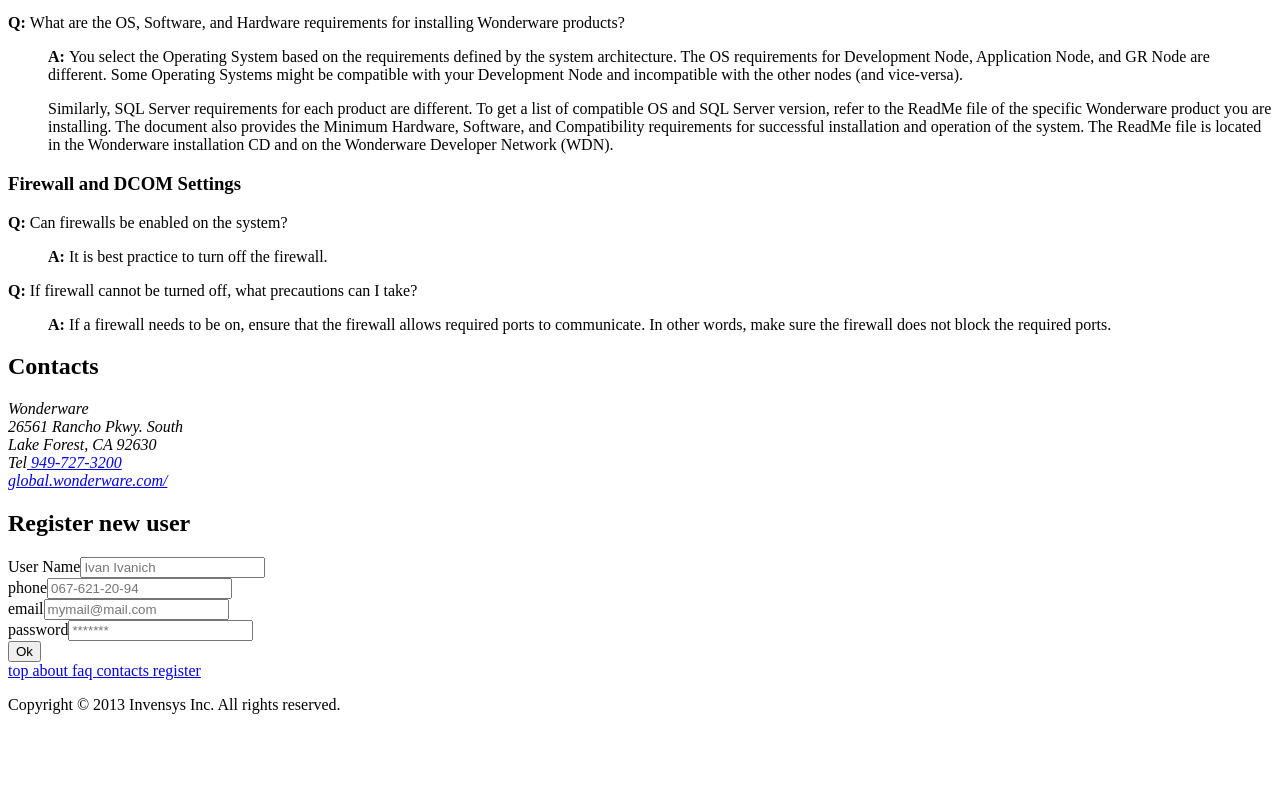
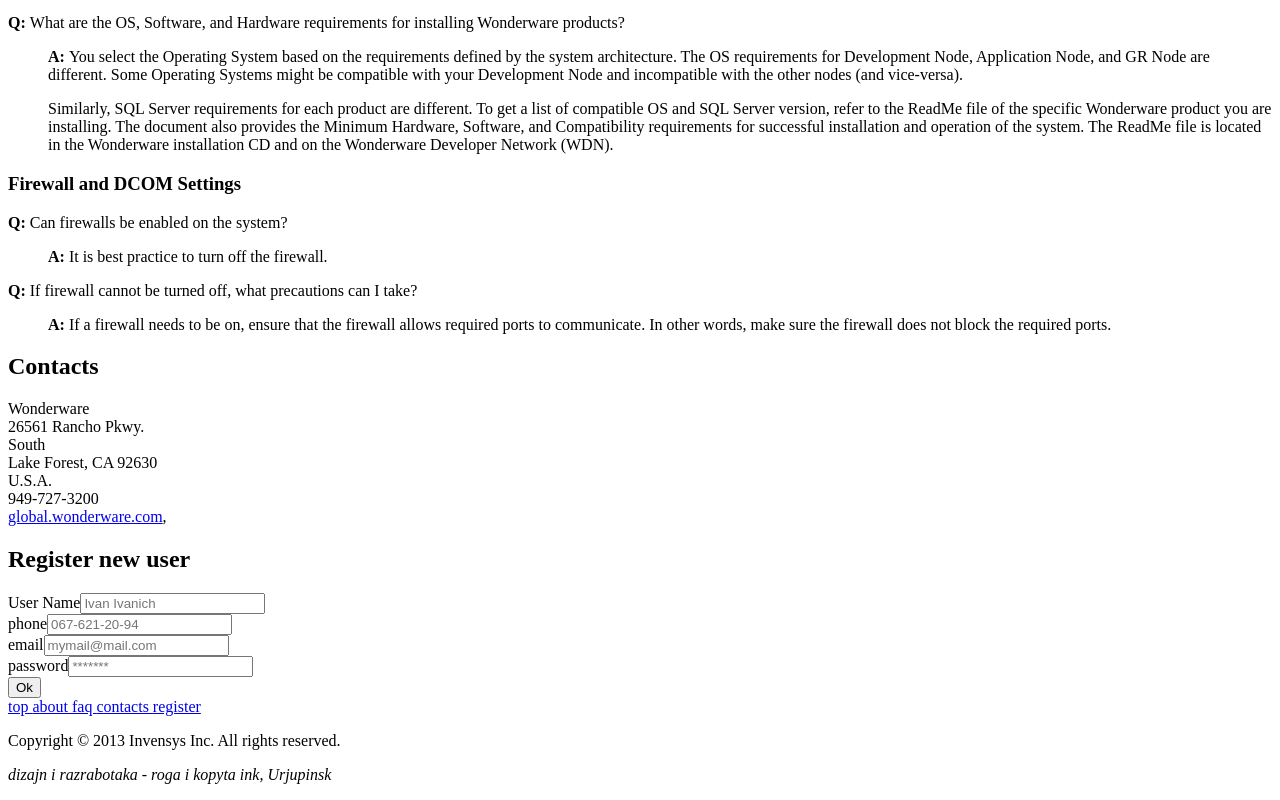
Before and after one commit to pogorelov-ss/JS-Course-HW, a plain HTML site: page hw1.html in a window 1280 px wide. Shown: the part 1261-2061 px from the top of the page. Before the commit the page ends 1991 px from the top, so only its background shows below. Drawn offline with Linux system fonts and the light colour scheme.

Commit message:
contacts changes

```diff
--- a/hw1.html
+++ b/hw1.html
@@ -81,9 +81,19 @@
 		</section>
 		<section id="contacts">
 			<h2>Contacts</h2>
-			<address>
-				<p>Wonderware<br>26561 Rancho Pkwy. South<br>Lake Forest, CA 92630<br>Tel<a href="Tel:949-727-3200"> 949-727-3200</a><br><a href="http://global.wonderware.com">global.wonderware.com/</a></p>
-			</address>
+			Wonderware
+			<div class="adr">
+ 				<div class="street-address">26561 Rancho Pkwy.</div>
+ 				<div class="extended-address">South</div>
+ 				<span class="locality">Lake Forest</span>,
+ 				<span class="region">CA</span>
+ 				<span class="postal-code">92630</span>
+ 				<div class="country-name">U.S.A.</div>
+			</div>
+			<div class="tel">949-727-3200</div>
+			<a class="url" href="http://global.wonderware.com">global.wonderware.com</a>,
+
+
 		</section>
 		<section id="register">
 			<h2>Register new user</h2>
@@ -102,7 +112,8 @@
 			<a href="#faq">faq </a>
 			<a href="#contacts">contacts </a>
 			<a href="#register">register </a>
-			<p>Copyright &copy 2013 Invensys Inc. All rights reserved. </p>
+			<p>Copyright &copy 2013 Invensys Inc. All rights reserved. <address>dizajn i razrabotaka - roga i kopyta ink, Urjupinsk</address></p>
+
 		</footer>
 	</body>
 </html>
```
